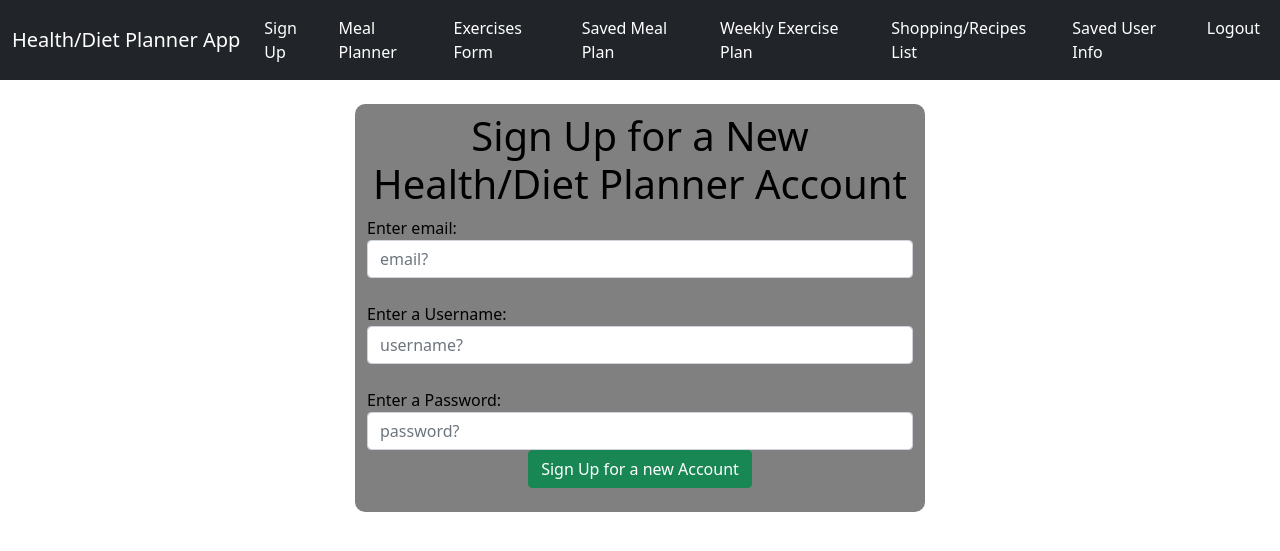
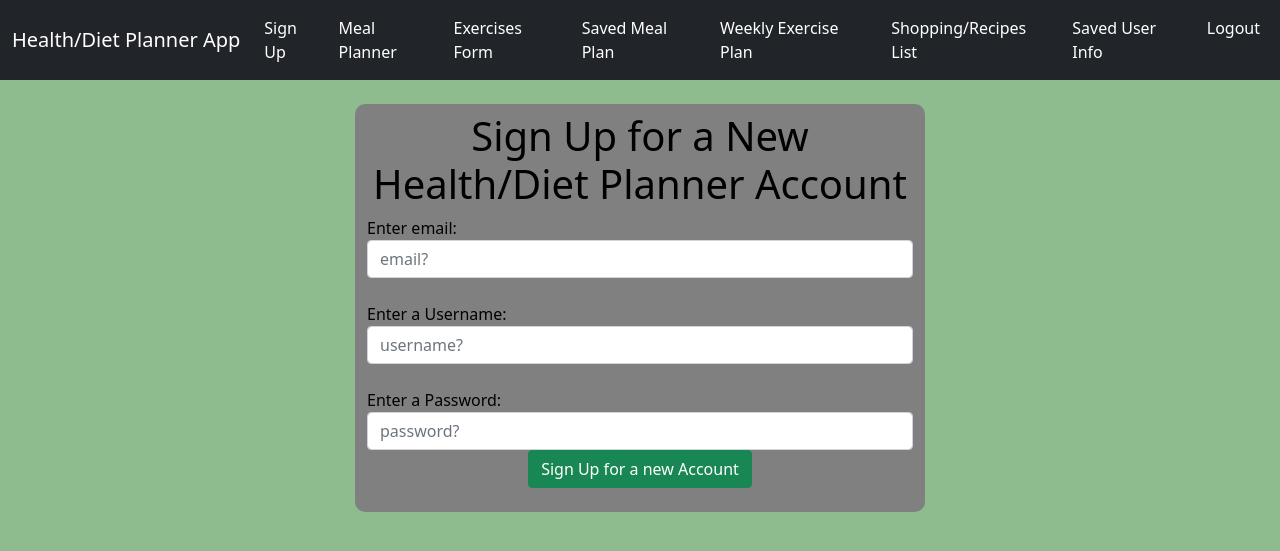
Before and after one commit to NativeVex/design_project, a Flask app: page /signup/ in a window 1280 px wide. Shown: the top 551 px of the page. Run offline with Flask 2, Linux system fonts and the light colour scheme.

Commit message:
Update signup.html

```diff
--- a/src/webapp/templates/signup.html
+++ b/src/webapp/templates/signup.html
@@ -2,7 +2,7 @@
 
 {% block content %}
 <style>
-  body { background-image: url("/static/foods6.jpg");background-size:cover;background-repeat:no-repeat }
+    body { background-color:darkseagreen; }
 
 
 </style>
```
